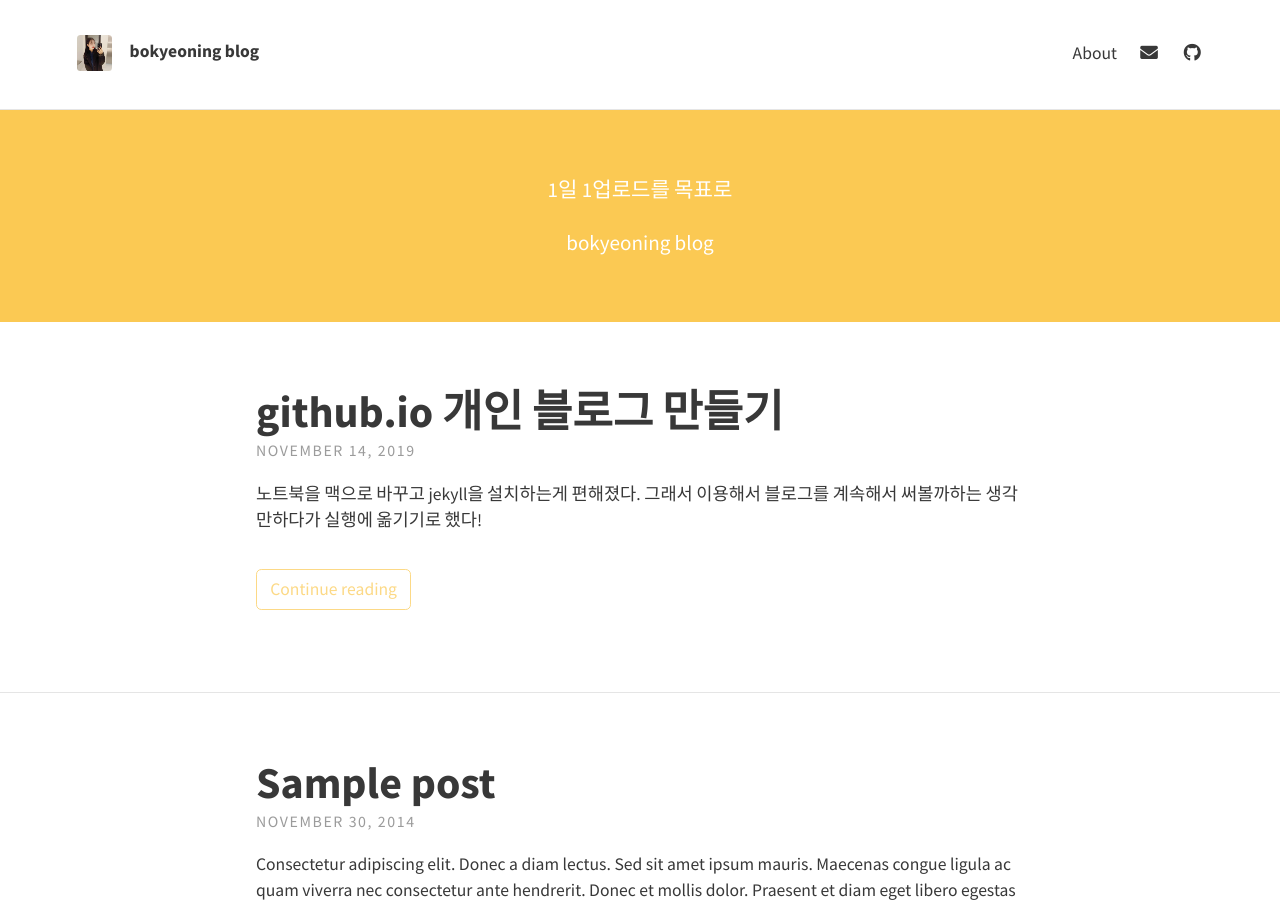
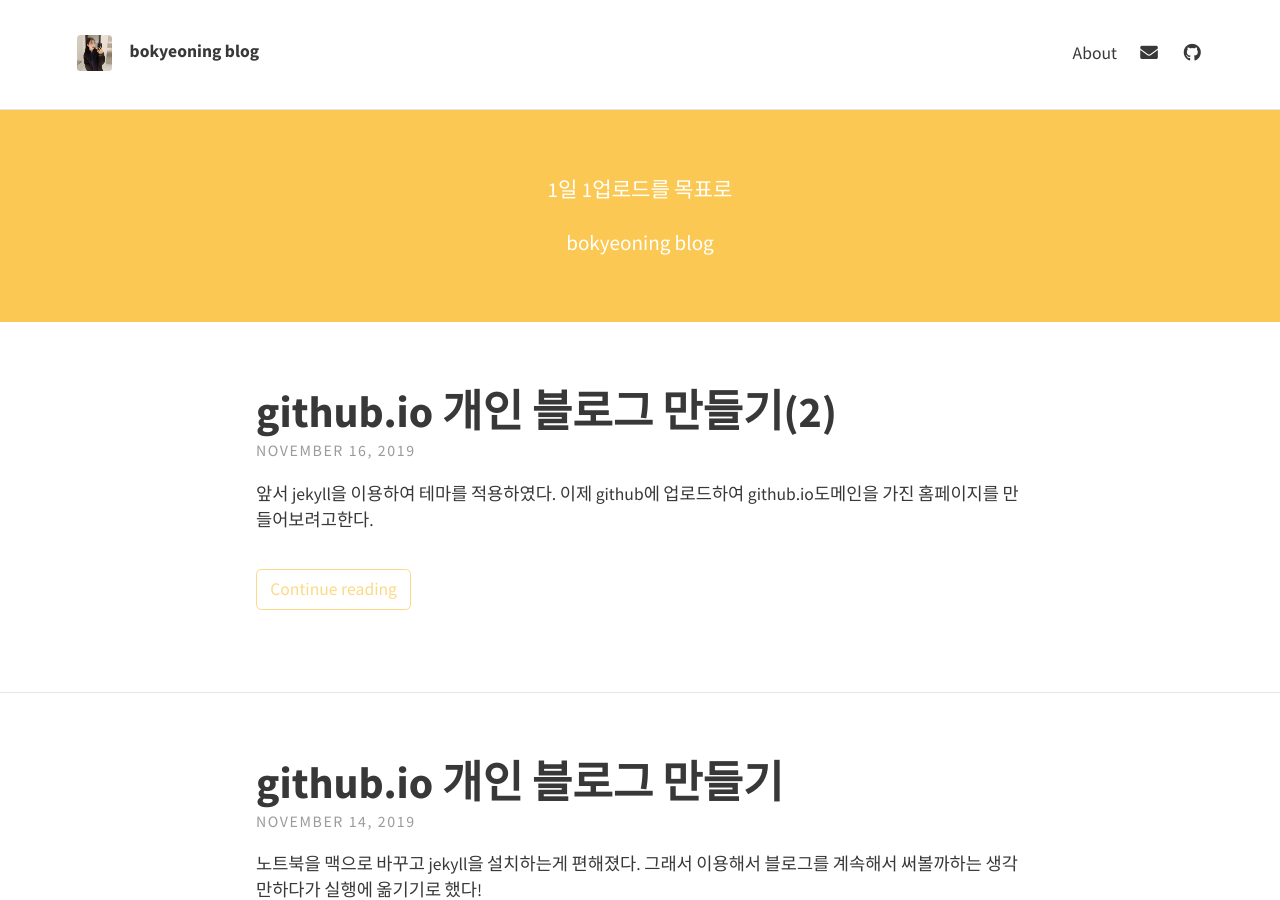
Before and after one commit to BoKyeong-Kim/BoKyeong-Kim.github.io, a Jekyll site: the page built from index.html, in a window 1280 px wide and 900 px high. Built offline with Jekyll 4.4.1, drawn with Linux system fonts in a browser that asks for light colours; nearby versions of some CDN libraries; the list of posts is cut into pages by our own code.

Commit message:
new post uploading

```diff
--- /dev/null
+++ b/_posts/2019-11-16-new-github-blog2.md
@@ -0,0 +1,13 @@
+---
+layout: post
+title: github.io 개인 블로그 만들기(2)
+tags: [github.io, gitblog, jekyll]
+---
+
+앞서 jekyll을 이용하여 테마를 적용하였다.
+이제 github에 업로드하여 github.io도메인을 가진 홈페이지를 만들어보려고한다.
+
+
+# github.io 생성하기
+
+## github 레파지토리 생성
```
Also changed, not shown: _posts/2019-11-14-new-github-blog.md (+1 -0 lines), assets/img/sample_feature_img.png (deleted), assets/img/sample_feature_img_2.png (deleted), assets/img/sample_feature_img_3.png (deleted).
